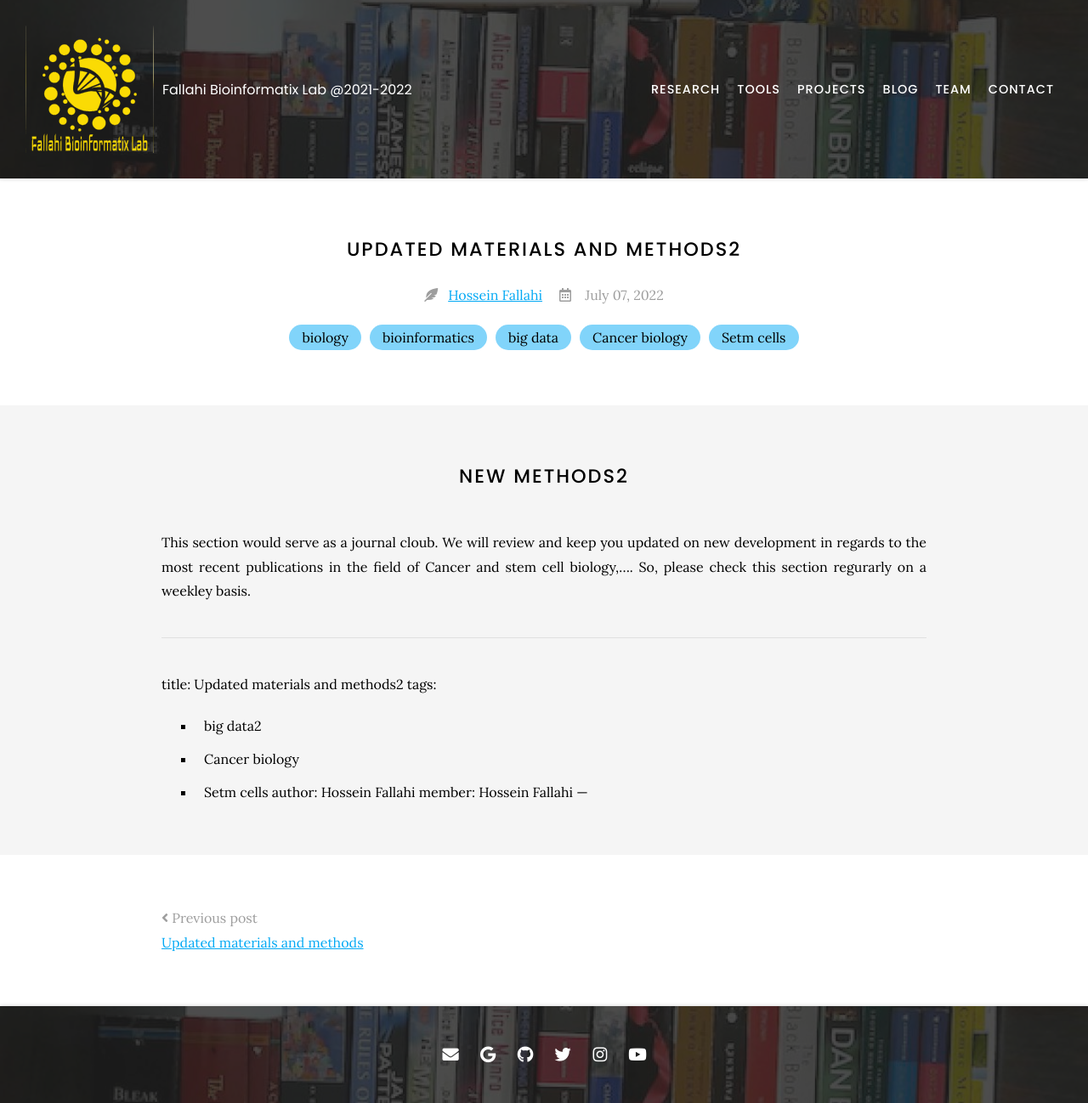
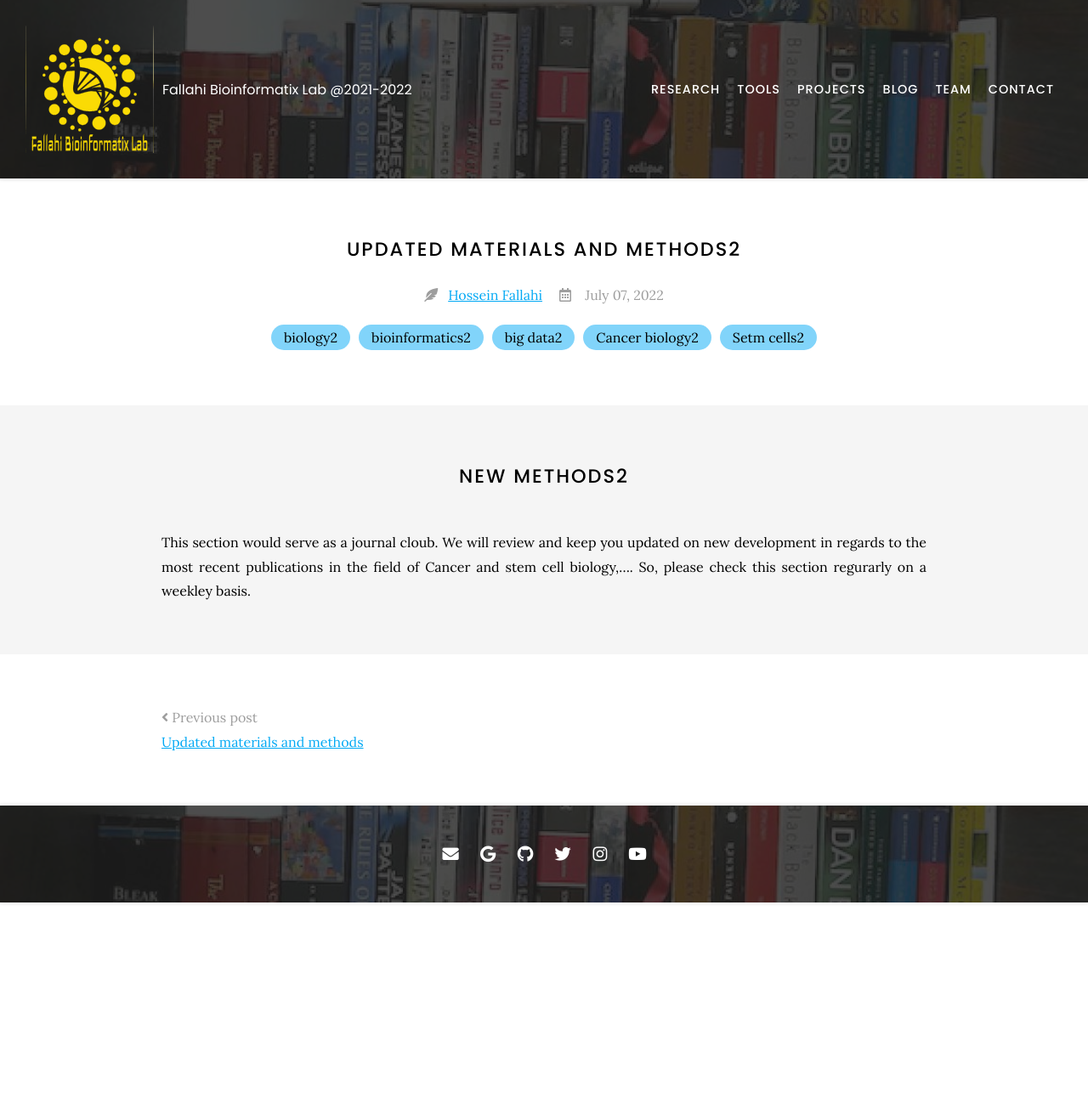
Before and after one commit to Hossein-Fallahi/Fallahi-Bioinformatics-Lab, a Jekyll site: the page built from _posts/2022-07-07-post-1.md, in a window 1280 px wide. Shown: the whole page at 85% size. Built offline with Jekyll 4.4.1, drawn with Linux system fonts in a browser that asks for light colours; nearby versions of some CDN libraries; after the commit the page ends 1062 px from its top, so only the background shows below that.

Commit message:
Update 2022-07-07-post-1.md

```diff
--- a/_posts/2022-07-07-post-1.md
+++ b/_posts/2022-07-07-post-1.md
@@ -1,11 +1,11 @@
 ---
 title: Updated materials and methods2
 tags:
-  - biology
-  - bioinformatics
-  - big data
-  - Cancer biology
-  - Setm cells
+  - biology2
+  - bioinformatics2
+  - big data2
+  - Cancer biology2
+  - Setm cells2
 author: Hossein Fallahi
 member: Hossein Fallahi
 ---
@@ -14,14 +14,3 @@ member: Hossein Fallahi
 
 This section would serve as a journal cloub. We will review and keep you updated on new development in regards to the most recent publications in the field of Cancer and stem cell biology,....
 So, please check this section regurarly on a weekley basis.
-
-
----
-title: Updated materials and methods2
-tags:
-  - big data2
-  - Cancer biology
-  - Setm cells
-author: Hossein Fallahi
-member: Hossein Fallahi
----
```
